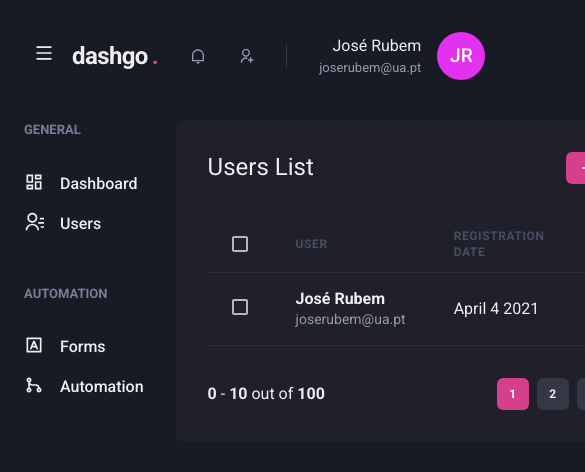
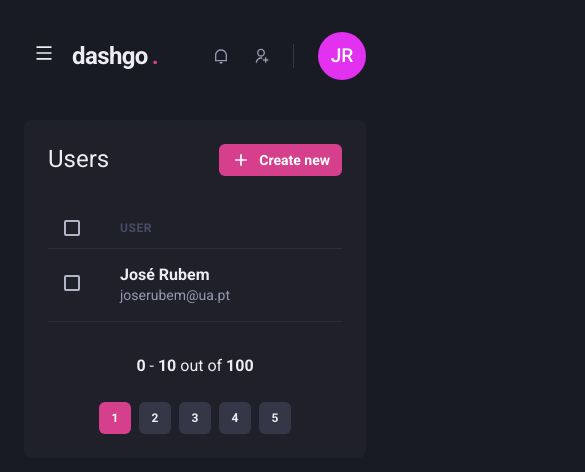
Before and after one commit to joserubemneto/dashgo, a Next.js app: page /users in a window 390 px wide. Shown: the top 472 px of the page, 585 px wide, since content can reach past the window. Built offline with nearby package versions, Linux system fonts and the light colour scheme.

Commit message:
feat: added responsive styles

```diff
--- a/src/components/Header/NotificationsNav.tsx
+++ b/src/components/Header/NotificationsNav.tsx
@@ -4,9 +4,9 @@ import { RiNotificationLine, RiUserAddLine } from 'react-icons/ri'
 export function NotificationsNav() {
   return (
     <HStack
-      spacing='8'
-      mx='8'
-      pr='8'
+      spacing={['6', '8']}
+      mx={['6', '8']}
+      pr={['6', '8']}
       py='1'
       color='gray.300'
       borderRightWidth='1px'
--- a/src/components/Header/Profile.tsx
+++ b/src/components/Header/Profile.tsx
@@ -1,14 +1,20 @@
 import { Flex, Box, Text, Avatar } from '@chakra-ui/react'
 
-export function Profile() {
+interface ProfileProps {
+  showProfileData: boolean
+}
+
+export function Profile({ showProfileData }: ProfileProps) {
   return (
     <Flex align='center'>
+      {showProfileData && (
         <Box mr='4' textAlign='right'>
           <Text>José Rubem</Text>
           <Text color='gray.300' fontSize='small'>
             joserubem@ua.pt
           </Text>
         </Box>
+      )}
       <Avatar size='md' name='José Rubem' />
     </Flex>
   )
--- a/src/components/Pagination/index.tsx
+++ b/src/components/Pagination/index.tsx
@@ -4,7 +4,7 @@ import { PaginationItem } from './PaginationItem'
 export function Pagination() {
   return (
     <Stack
-      direction='row'
+      direction={['column', 'row']}
       mt='8'
       justify='space-between'
       align='center'
--- a/src/components/Sidebar/index.tsx
+++ b/src/components/Sidebar/index.tsx
@@ -1,26 +1,43 @@
-import { Box, Stack } from '@chakra-ui/react'
 import {
-  RiContactsLine,
-  RiDashboardLine,
-  RiGitMergeLine,
-  RiInputMethodLine,
-} from 'react-icons/ri'
-import { NavLink } from './NavLink'
-import { NavSection } from './NavSection'
+  Box,
+  useBreakpointValue,
+  Drawer,
+  DrawerOverlay,
+  DrawerContent,
+  DrawerCloseButton,
+  DrawerHeader,
+  DrawerBody,
+} from '@chakra-ui/react'
+import { useSidebarDrawer } from '../../context/SidebarDrawerContext'
+import { SidebarNav } from './SidebarNav'
 
 export function Sidebar() {
+  const { isOpen, onClose } = useSidebarDrawer()
+
+  const isDrawerSidebar = useBreakpointValue({
+    base: true,
+    lg: false,
+  })
+
+  if (isDrawerSidebar) {
+    return (
+      <Drawer isOpen={isOpen} placement='left' onClose={onClose}>
+        <DrawerOverlay>
+          <DrawerContent bg='gray.800' p='4'>
+            <DrawerCloseButton mt='6' />
+            <DrawerHeader></DrawerHeader>
+            <DrawerBody>
+              <SidebarNav />
+            </DrawerBody>
+          </DrawerContent>
+        </DrawerOverlay>
+      </Drawer>
+    )
+  }
+
   return (
     <Box as='aside' w='64' mr='8'>
-      <Stack spacing='12' align='flex-start'>
-        <NavSection title='GENERAL'>
-          <NavLink icon={RiDashboardLine}>Dashboard</NavLink>
-          <NavLink icon={RiContactsLine}>Users</NavLink>
-        </NavSection>
-        <NavSection title='AUTOMATION'>
-          <NavLink icon={RiInputMethodLine}>Forms</NavLink>
-          <NavLink icon={RiGitMergeLine}>Automation</NavLink>
-        </NavSection>
-      </Stack>
+      <SidebarNav />
     </Box>
   )
 }
--- a/src/pages/dashboard.tsx
+++ b/src/pages/dashboard.tsx
@@ -63,13 +63,13 @@ export default function Dashboard() {
         <Sidebar />
 
         <SimpleGrid flex='1' gap='4' minChildWidth='320px' align='flex-start'>
-          <Box p='8' bg='gray.800' borderRadius='8px' pb='4'>
+          <Box p={['6', '8']} bg='gray.800' borderRadius='8px' pb='4'>
             <Text fontSize='lg' mb='4'>
               Week subscribes
             </Text>
             <Chart type='area' options={options} series={series} height='160' />
           </Box>
-          <Box p='8' bg='gray.800' borderRadius='8px'>
+          <Box p={['6', '8']} bg='gray.800' borderRadius='8px'>
             <Text fontSize='lg' mb='4'>
               Openning rate
             </Text>
--- a/src/pages/users/create.tsx
+++ b/src/pages/users/create.tsx
@@ -27,12 +27,12 @@ export default function CreateUser() {
           <Divider my='6' borderColor='gray.700' />
 
           <VStack spacing='8'>
-            <SimpleGrid minChildWidth='240px' spacing='8' w='100%'>
+            <SimpleGrid minChildWidth='240px' spacing={['6', '8']} w='100%'>
               <Input name='name' label='Full name' />
               <Input name='email' type='email' label='E-mail' />
             </SimpleGrid>
 
-            <SimpleGrid minChildWidth='240px' spacing='8' w='100%'>
+            <SimpleGrid minChildWidth='240px' spacing={['6', '8']} w='100%'>
               <Input name='password' label='Password' />
               <Input
                 name='password_confirmation'
--- a/src/pages/users/index.tsx
+++ b/src/pages/users/index.tsx
@@ -12,6 +12,7 @@ import {
   Th,
   Td,
   Checkbox,
+  useBreakpointValue,
 } from '@chakra-ui/react'
 import { RiAddLine, RiPencilLine } from 'react-icons/ri'
 import { Header } from '../../components/Header'
@@ -19,16 +20,21 @@ import { Pagination } from '../../components/Pagination'
 import { Sidebar } from '../../components/Sidebar'
 
 export default function UserList() {
+  const isWideVersion = useBreakpointValue({
+    base: false,
+    lg: true,
+  })
+
   return (
     <Box>
       <Header />
       <Flex w='100%' my='6' maxW='1480px' mx='auto' px='6'>
         <Sidebar />
 
-        <Box flex='1' borderRadius='8px' bg='gray.800' p='8'>
+        <Box flex='1' borderRadius='8px' bg='gray.800' p={['6', '8']}>
           <Flex mb='8' justify='space-between' align='center'>
             <Heading size='lg' fontWeight='normal'>
-              Users List
+              Users
             </Heading>
             <Button
               as='a'
@@ -42,17 +48,17 @@ export default function UserList() {
           <Table colorScheme='whiteAlpha'>
             <Thead>
               <Tr>
-                <Th px='6' color='gray.300' w='8'>
+                <Th px={['4', '4', '6']} color='gray.300' w='8'>
                   <Checkbox colorScheme='pink' />
                 </Th>
                 <Th>User</Th>
-                <Th>Registration date</Th>
-                <Th w='8'></Th>
+                {isWideVersion && <Th>Registration date</Th>}
+                {isWideVersion && <Th w='8'></Th>}
               </Tr>
             </Thead>
             <Tbody>
               <Tr>
-                <Td px='6'>
+                <Td px={['4', '4', '6']}>
                   <Checkbox colorScheme='pink' />
                 </Td>
                 <Td>
@@ -63,7 +69,8 @@ export default function UserList() {
                     </Text>
                   </Box>
                 </Td>
-                <Td>April 4 2021</Td>
+                {isWideVersion && <Td>April 4 2021</Td>}
+                {isWideVersion && (
                   <Td>
                     <Button
                       as='a'
@@ -74,6 +81,7 @@ export default function UserList() {
                       Edit
                     </Button>
                   </Td>
+                )}
               </Tr>
             </Tbody>
           </Table>
```
Lines whose indentation alone changed are shown as unchanged.
